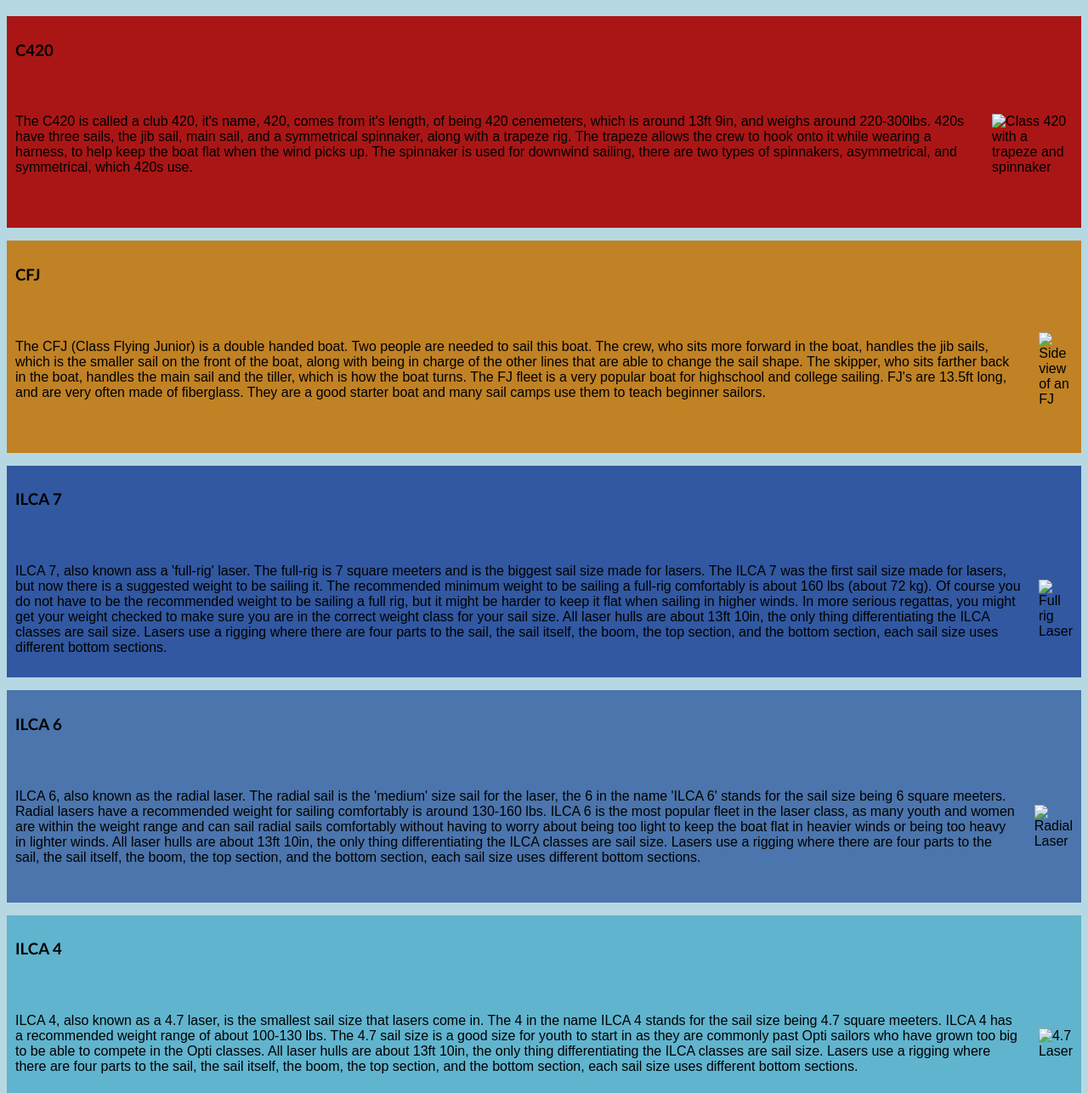
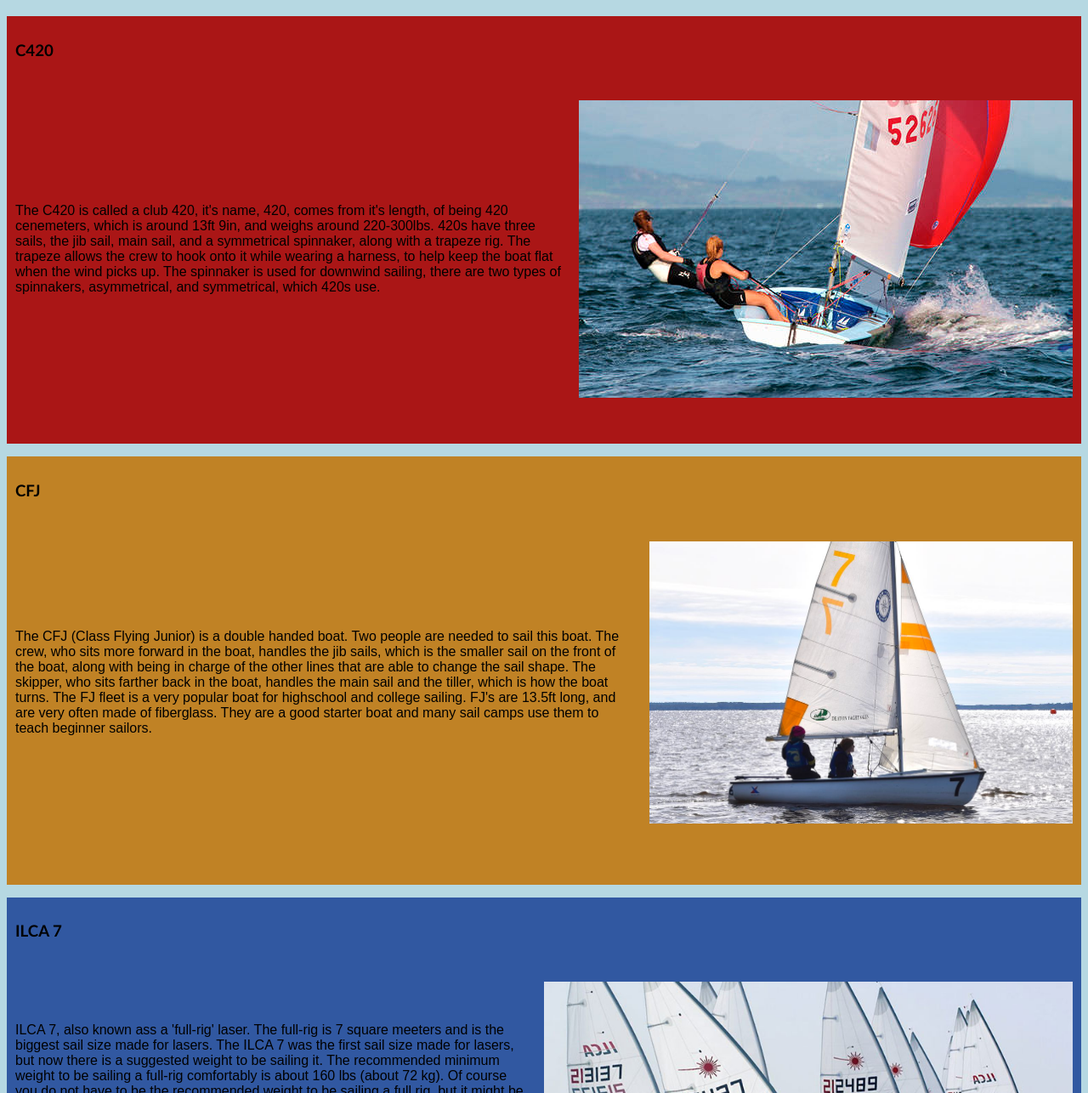
Before and after one commit to ALFaragalli/my-website, a plain HTML site: page html/classes.html in a window 1280 px wide. Shown: the part 134-1420 px from the top of the page at 85% size. Drawn offline with Linux system fonts and the light colour scheme; files that its build step writes are made by us from their sources; a web font is replaced by a local one.

Commit message:
fixed linking

```diff
--- a/html/classes.html
+++ b/html/classes.html
@@ -7,7 +7,7 @@
         <link rel="preconnect" href="https://fonts.gstatic.com" crossorigin>
         <link href="https://fonts.googleapis.com/css2?family=Libertinus+Sans:ital,wght@0,400;0,700;1,400&display=swap" rel="stylesheet">
     </head>
-    <link rel="stylesheet" href="./css/classes.css">
+    <link rel="stylesheet" href="../css/classes.css">
     <body>
         <nav id="nav_menu">
             <ul>
@@ -27,7 +27,7 @@
                 </header>
                 <div class="content">
                     <p>The C420 is called a club 420, it's name, 420, comes from it's length, of being 420 cenemeters, which is around 13ft 9in, and weighs around 220-300lbs. 420s have three sails, the jib sail, main sail, and a symmetrical spinnaker, along with a trapeze rig. The trapeze allows the crew to hook onto it while wearing a harness, to help keep the boat flat when the wind picks up. The spinnaker is used for downwind sailing, there are two types of spinnakers, asymmetrical, and symmetrical, which 420s use.</p>
-                    <img src="./images/c420tns.jpg" alt="Class 420 with a trapeze and spinnaker">
+                    <img src="../images/c420tns.jpg" alt="Class 420 with a trapeze and spinnaker">
                 </div>
             </div>
             <div id="two"> <!--CFJ-->
@@ -36,7 +36,7 @@
                 </header>
                 <div class="content">
                     <p>The CFJ (Class Flying Junior) is a double handed boat. Two people are needed to sail this boat. The crew, who sits more forward in the boat, handles the jib sails, which is the smaller sail on the front of the boat, along with being in charge of the other lines that are able to change the sail shape. The skipper, who sits farther back in the boat, handles the main sail and the tiller, which is how the boat turns. The FJ fleet is a very popular boat for highschool and college sailing. FJ's are 13.5ft long, and are very often made of fiberglass. They are a good starter boat and many sail camps use them to teach beginner sailors.</p>
-                    <img src="./images/FJside.jpeg" alt="Side view of an FJ">
+                    <img src="../images/FJside.jpeg" alt="Side view of an FJ">
                 </div>
             </div>
             <div id="three"> <!--Laser Full-->
@@ -45,7 +45,7 @@
                 </header>
                 <div class="content">
                     <p>ILCA 7, also known ass a 'full-rig' laser. The full-rig is 7 square meeters and is the biggest sail size made for lasers. The ILCA 7 was the first sail size made for lasers, but now there is a suggested weight to be sailing it. The recommended minimum weight to be sailing a full-rig comfortably is about 160 lbs (about 72 kg). Of course you do not have to be the recommended weight to be sailing a full rig, but it might be harder to keep it flat when sailing in higher winds. In more serious regattas, you might get your weight checked to make sure you are in the correct weight class for your sail size. All laser hulls are about 13ft 10in, the only thing differentiating the ILCA classes are sail size. Lasers use a rigging where there are four parts to the sail, the sail itself, the boom, the top section, and the bottom section, each sail size uses different bottom sections.</p>
-                    <img src="./images/ilca-7.jpg" alt="Full rig Laser">
+                    <img src="../images/ilca-7.jpg" alt="Full rig Laser">
                 </div>
             </div>
             <div id="four"> <!--Laser Radial-->
@@ -54,7 +54,7 @@
                 </header>
                 <div class="content">
                     <p>ILCA 6, also known as the radial laser. The radial sail is the 'medium' size sail for the laser, the 6 in the name 'ILCA 6' stands for the sail size being 6 square meeters. Radial lasers have a recommended weight for sailing comfortably is around 130-160 lbs. ILCA 6 is the most popular fleet in the laser class, as many youth and women are within the weight range and can sail radial sails comfortably without having to worry about being too light to keep the boat flat in heavier winds or being too heavy in lighter winds. All laser hulls are about 13ft 10in, the only thing differentiating the ILCA classes are sail size. Lasers use a rigging where there are four parts to the sail, the sail itself, the boom, the top section, and the bottom section, each sail size uses different bottom sections.</p>
-                    <img src="./images/ilca-6.jpg" alt="Radial Laser">
+                    <img src="../images/ilca-6.jpg" alt="Radial Laser">
                 </div>
             </div>
             <div id="five"> <!--Laser 4.7-->
@@ -63,7 +63,7 @@
                 </header>
                 <div class="content">
                     <p>ILCA 4, also known as a 4.7 laser, is the smallest sail size that lasers come in. The 4 in the name ILCA 4 stands for the sail size being 4.7 square meeters. ILCA 4 has a recommended weight range of about 100-130 lbs. The 4.7 sail size is a good size for youth to start in as they are commonly past Opti sailors who have grown too big to be able to compete in the Opti classes. All laser hulls are about 13ft 10in, the only thing differentiating the ILCA classes are sail size. Lasers use a rigging where there are four parts to the sail, the sail itself, the boom, the top section, and the bottom section, each sail size uses different bottom sections.</p>
-                    <img src="./images/ilca-4.webp" alt="4.7 Laser">
+                    <img src="../images/ilca-4.webp" alt="4.7 Laser">
                 </div>
             </div>
         </main>
```
Also changed, not shown: html/flags.html (+3 -3 lines), html/racing.html (+1 -1 lines).
